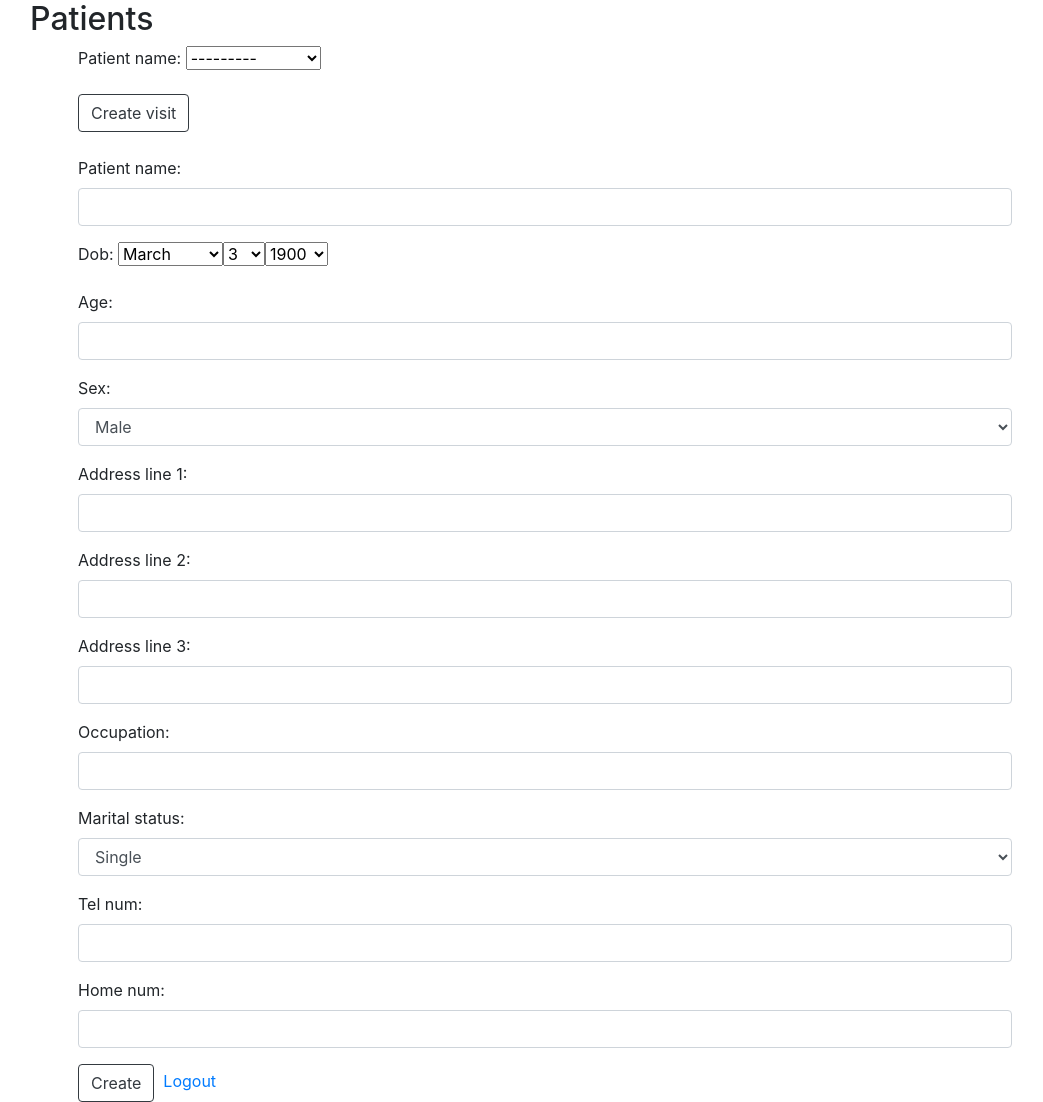
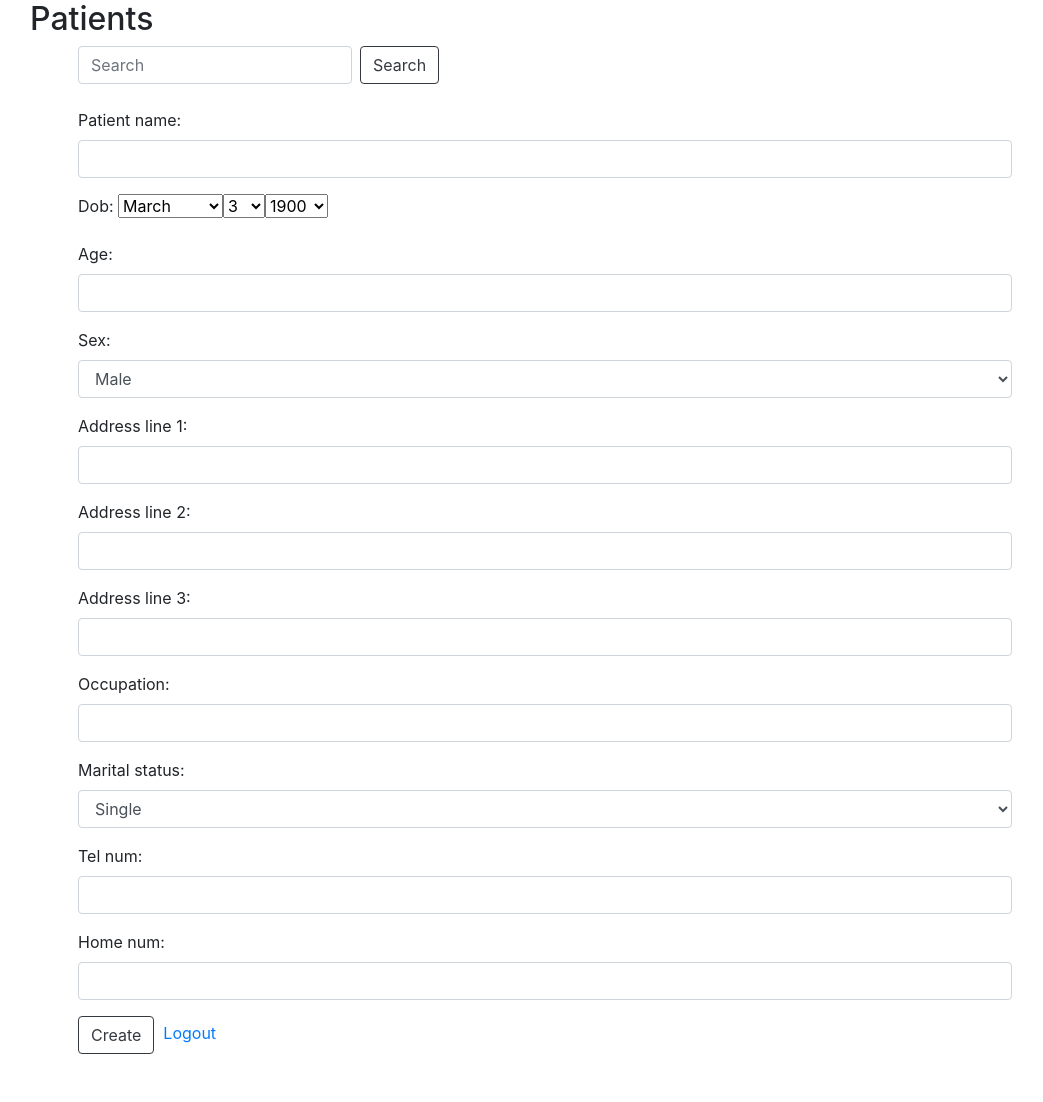
Before and after one commit to CMorar143/Artificial-MD, a Django app: page /patient/ in a window 1280 px wide. Shown: the whole page, without its empty margins (55-1098 px from the left). After the commit the page ends 1054 px from the top, so only its background shows below. Run offline with Django 3.2, Linux system fonts and the light colour scheme; tables that the repository leaves empty hold one stand-in row (values such as "Sample post"); parts of the project's set-up code (start-up, migrations or seed data) failed here and were passed over; some libraries are stand-ins or nearby versions.

Commit message:
search functionality on patients works

```diff
--- a/Project/DjangoProj/DjangoProj/settings.py
+++ b/Project/DjangoProj/DjangoProj/settings.py
@@ -37,7 +37,6 @@ INSTALLED_APPS = [
     'django.contrib.sessions',
     'django.contrib.messages',
     'django.contrib.staticfiles',
-    'notify',
     'boards',
 ]
 
--- a/Project/DjangoProj/DjangoProj/urls.py
+++ b/Project/DjangoProj/DjangoProj/urls.py
@@ -20,17 +20,18 @@ from django.conf.urls import url
 from django.views.generic.base import TemplateView
 
 from boards import views
-from boards.views import exam, patient, test
+from boards.views import exam, patient
 
 urlpatterns = [
 	# url(r'^$', views.login, name='login'),
-    url(r'^notifications/', include('notify.urls', 'notifications')),
+    # url(r'^search/', include('haystack.urls')),
+    # url(r'^notifications/', include('notify.urls', 'notifications')),
     path('admin/', admin.site.urls),
     path('accounts/', include('django.contrib.auth.urls')),
     path('', TemplateView.as_view(template_name='home.html'), name='home'),
     path('exam/', exam.as_view(), name='exam'),
     path('patient/', patient.as_view(), name='patient'),
-    path('test/', test.as_view(), name='test'),
+    # path('test/', test.as_view(), name='test'),
     # path('choose_exam/', views.choose_exam.as_view(), name='choose_exam'),
     path('results/', views.results.as_view(), name='results')
 ]
--- a/Project/DjangoProj/boards/forms.py
+++ b/Project/DjangoProj/boards/forms.py
@@ -1,6 +1,7 @@
 from django import forms
 from boards.models import Examination, Patient, Investigation
 import datetime
+from dal import autocomplete
 
 GENDER_CHOICES = (
 	(1, 'Male'),
@@ -40,7 +41,14 @@ MARITAL_STATUS = (
 )
 
 class SelectPatientForm(forms.Form):
-	patient_name = forms.ModelChoiceField(queryset=Patient.objects.all())
+	patient_name = forms.ModelChoiceField(
+		queryset=Patient.objects.all(),
+		# widget=autocomplete.ModelSelect2(url='patient-autocomplete')
+	)
+
+	# class Meta:
+	# 	model = Patient
+	# 	fields = ('patient_name',)
 
 class FurtherActionsForm(forms.ModelForm):
 	further_actions = forms.ChoiceField(choices=FURTHER_ACTIONS, widget=forms.Select(attrs={'class': 'form-control'}))
--- a/Project/DjangoProj/boards/views.py
+++ b/Project/DjangoProj/boards/views.py
@@ -1,5 +1,4 @@
 from django.shortcuts import render, redirect
-from notify.signals import notify
 from django.urls import reverse
 from urllib.parse import urlencode
 from django.conf import settings
@@ -63,19 +62,6 @@ class exam(TemplateView):
 		return render(request, self.template_name, args)
 
 
-
-class test(TemplateView):
-	template_name = 'test.html'
-
-	def get(self, request):
-		args = {}
-		patient = request.GET.get('patient')
-		args['patient'] = patient
-
-		return render(request, self.template_name, args)
-
-
-
 class patient(TemplateView):
 	template_name = 'patient.html'
 
@@ -83,7 +69,15 @@ class patient(TemplateView):
 		patients = Patient.objects.all()
 		Createform = CreatePatientForm()
 		Selectform = SelectPatientForm()
-		return render(request, self.template_name, {'patients': patients, 'Createform': Createform, 'Selectform': Selectform})
+		searched_name = ''
+		args = {'Createform': Createform, 'Selectform': Selectform}
+
+		if 'search' in request.GET:
+			searched_name = request.GET['search']
+			searched_patients = patients.filter(patient_name__icontains=searched_name)
+			args['searched_patients'] = searched_patients
+		print(args)
+		return render(request, self.template_name, args)
 
 	def post(self, request):
 		if 'create_patient' in request.POST:
@@ -112,11 +106,13 @@ class patient(TemplateView):
 				p = Patient.objects.get(patient_name=patient)
 
 				visit = Visit.objects.create(doctor=request.user, patient=p, reason="For examination")
-
 				base_url = reverse('exam')
 				query_string = urlencode(args)
 				url = '{}?{}'.format(base_url, query_string)
 				return redirect(url)
+
+			# elif 'create_reminder' in request.POST:
+
 		# return render(request, 'test.html', {"patient" : patient})
 
 
@@ -365,9 +361,10 @@ class results(TemplateView):
 			patient_input = further_action_form.cleaned_data
 
 			# Send notification to the secretary
-			user = User.objects.get(username='PMorar')
+			# user = User.objects.get(username='PMorar')
+			# print(user.first_name)
 
-			notify.send(request.user, recipient=user, actor=request.user,
-			verb='followed you.', nf_type='followed_by_one_user')
+			# notify.send(request.user, recipient=user, actor=request.user,
+			# verb='followed you.', nf_type='followed_by_one_user')
 
 			return redirect('patient')
--- a/Project/DjangoProj/templates/patient.html
+++ b/Project/DjangoProj/templates/patient.html
@@ -10,11 +10,43 @@
   <div class="container">
     <h2>Patients</h2>
 
-    <form method="post">
-      {% csrf_token %}
-      {{ Selectform.as_p }}
-      <input class="btn btn-outline-dark" name="select_patient" type="submit" value="Create visit" />
+    <form class="form-inline my-2 my-lg-0">
+      <input
+        class="form-control mr-sm-2"
+        type="search"
+        placeholder="Search"
+        aria-label="Search"
+        name="search"
+      >
+      <button class="btn btn-outline-dark my-2 my-sm-0" type="submit">Search</button>
     </form>
+
+  {% if searched_patients is not null %}
+    <table class="table">
+        <thead class="thead-inverse">
+          <tr class="bg-dark text-white">
+            <th>Patient Name</th>
+            <th>DOB</th>
+            <th>age</th>
+          </tr>
+        </thead>
+        <tbody>
+          {% for p in searched_patients %}
+            <tr>
+              <td>
+               {{ p.patient_name }}
+              </td>
+              <td class="align-middle">
+                {{ p.DOB }}
+              </td>
+              <td class="align-middle">
+                {{ p.age }}
+              </td>
+            </tr>
+          {% endfor %}
+        </tbody>
+      </table>
+    {% endif %}
     <br>
     <form method="post">
       {% csrf_token %}
@@ -26,3 +58,18 @@
   </div>
 </body>
 </html>
+
+
+
+
+
+
+
+
+<!-- Original form with dropdown -->
+    <!-- <form method="post" class="form-inline my-2 my-lg-0">
+      {% csrf_token %}
+      {{ Selectform.as_p }}
+      <input class="btn btn-outline-dark my-2 my-sm-1" name="select_patient" type="submit" value="Create visit" />
+      <input class="btn btn-outline-dark" name="create_reminder" type="submit" value="Create Reminder" />
+    </form> -->
--- /dev/null
+++ b/Project/DjangoProj/templates/search/indexes/myapp/note_text.txt
@@ -0,0 +1,3 @@
+{{ object.title }}
+{{ object.user.get_full_name }}
+{{ object.body }}
```
Also changed, not shown: Project/DjangoProj/boards/search_index.py (added, +17 -0 lines), 1 other file.
